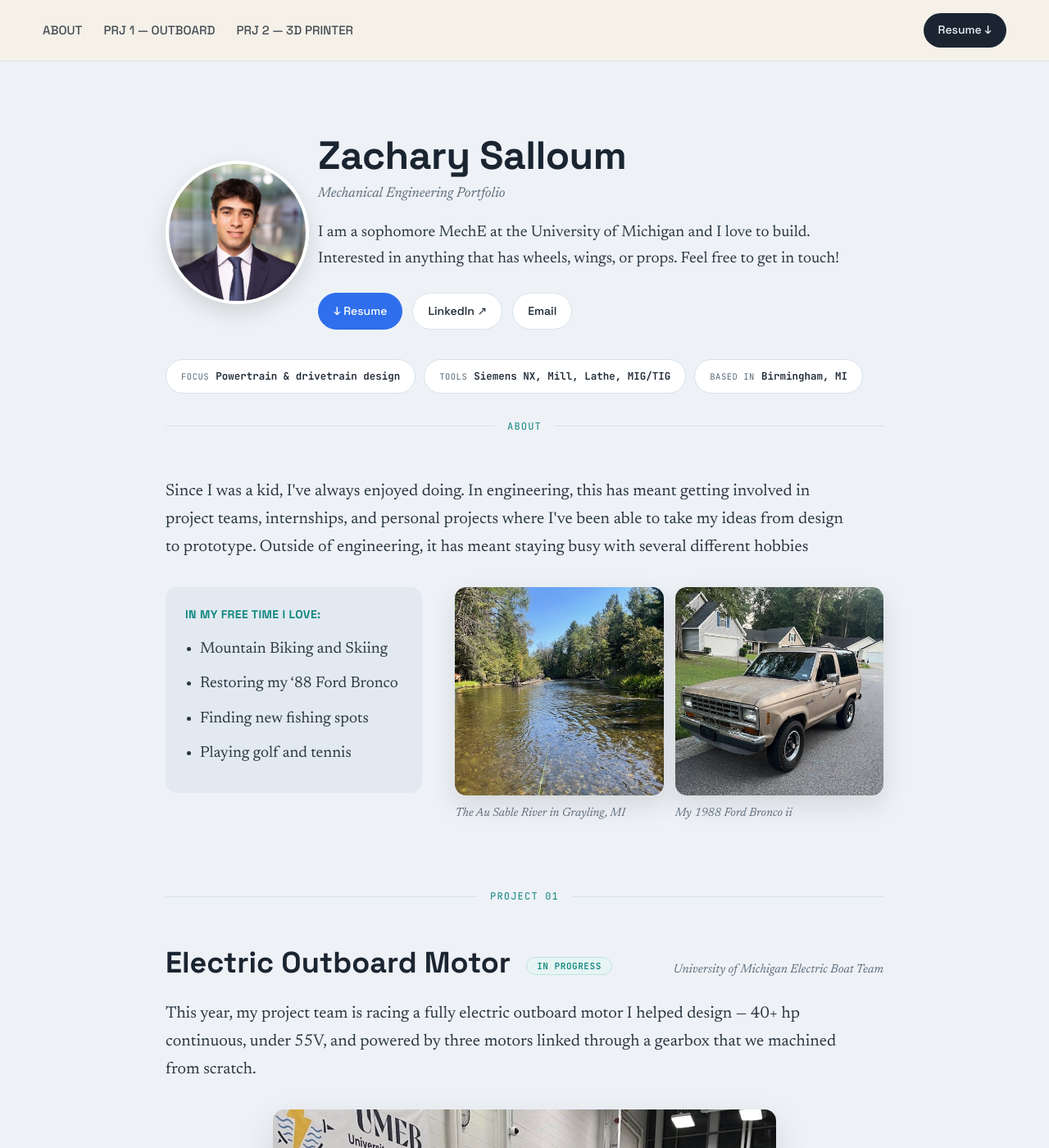
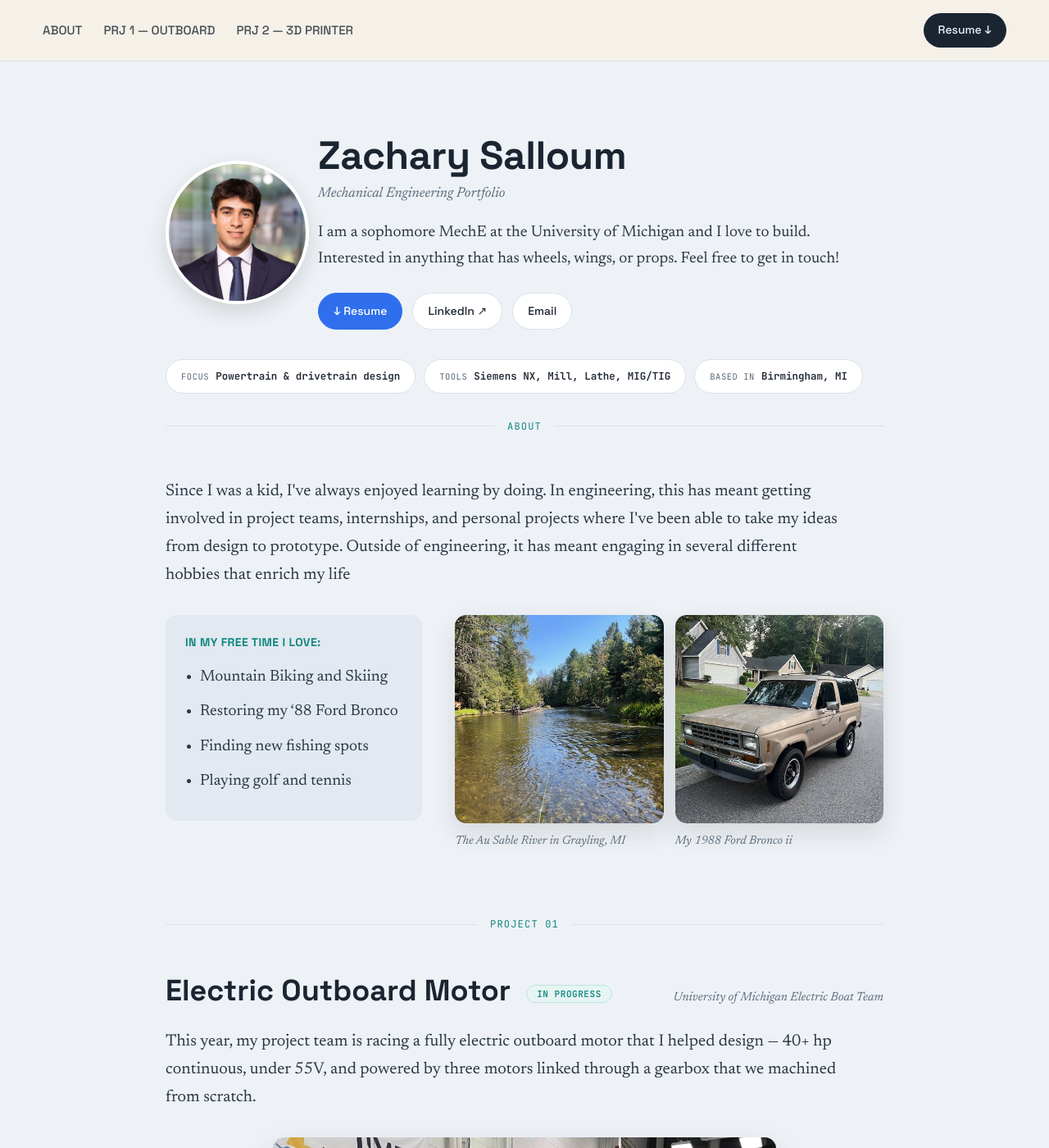
Before and after one commit to zacharysalloum/zacharysalloum.github.io, a Jekyll site: the page built from index.md, in a window 1280 px wide and 1400 px high. Shown: the whole window at 82% size. Built offline with Jekyll 4.4.1, drawn with Linux system fonts in a browser that asks for light colours.

Commit message:
Update index.md

```diff
--- a/index.md
+++ b/index.md
@@ -17,7 +17,7 @@ spec_strip:
 
 <section class="project" id="about-more" markdown="1">
 
-<p class="tldr">Since I was a kid, I've always enjoyed doing. In engineering, this has meant getting involved in project teams, internships, and personal projects where I've been able to take my ideas from design to prototype. Outside of engineering, it has meant staying busy with several different hobbies</p>
+<p class="tldr">Since I was a kid, I've always enjoyed learning by doing. In engineering, this has meant getting involved in project teams, internships, and personal projects where I've been able to take my ideas from design to prototype. Outside of engineering, it has meant engaging in several different hobbies that enrich my life</p>
 
 <div class="body-grid" markdown="1">
 
@@ -59,7 +59,7 @@ spec_strip:
   <div class="project-org">University of Michigan Electric Boat Team</div>
 </div>
 
-<p class="tldr">This year, my project team is racing a fully electric outboard motor I helped design — 40+ hp continuous, under 55V, and powered by three motors linked through a gearbox that we machined from scratch.</p>
+<p class="tldr">This year, my project team is racing a fully electric outboard motor that I helped design — 40+ hp continuous, under 55V, and powered by three motors linked through a gearbox that we machined from scratch.</p>
 
 <div class="hero-shot">
   <img src="/assets/images/hull.jpeg" alt="Team boat hull">
```
